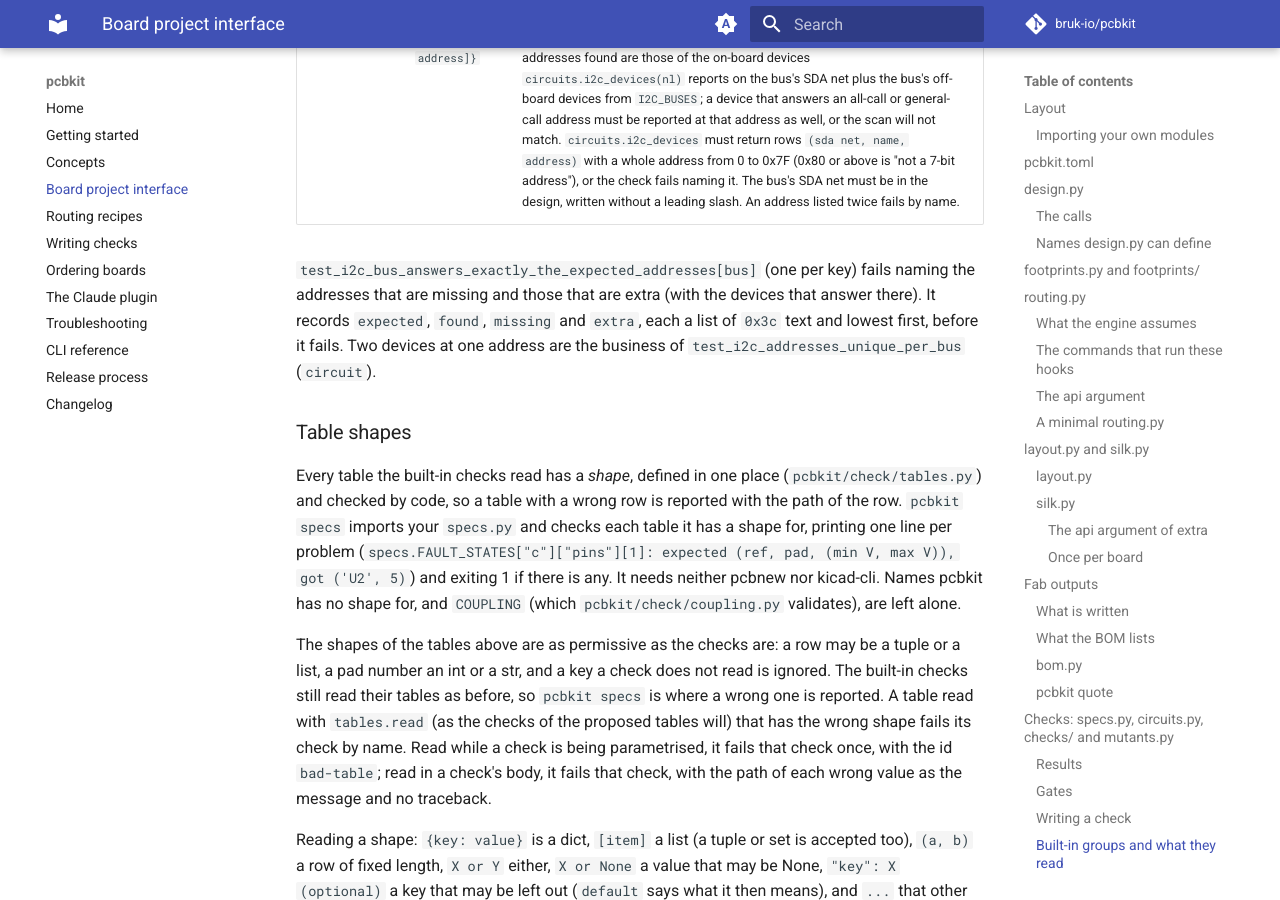
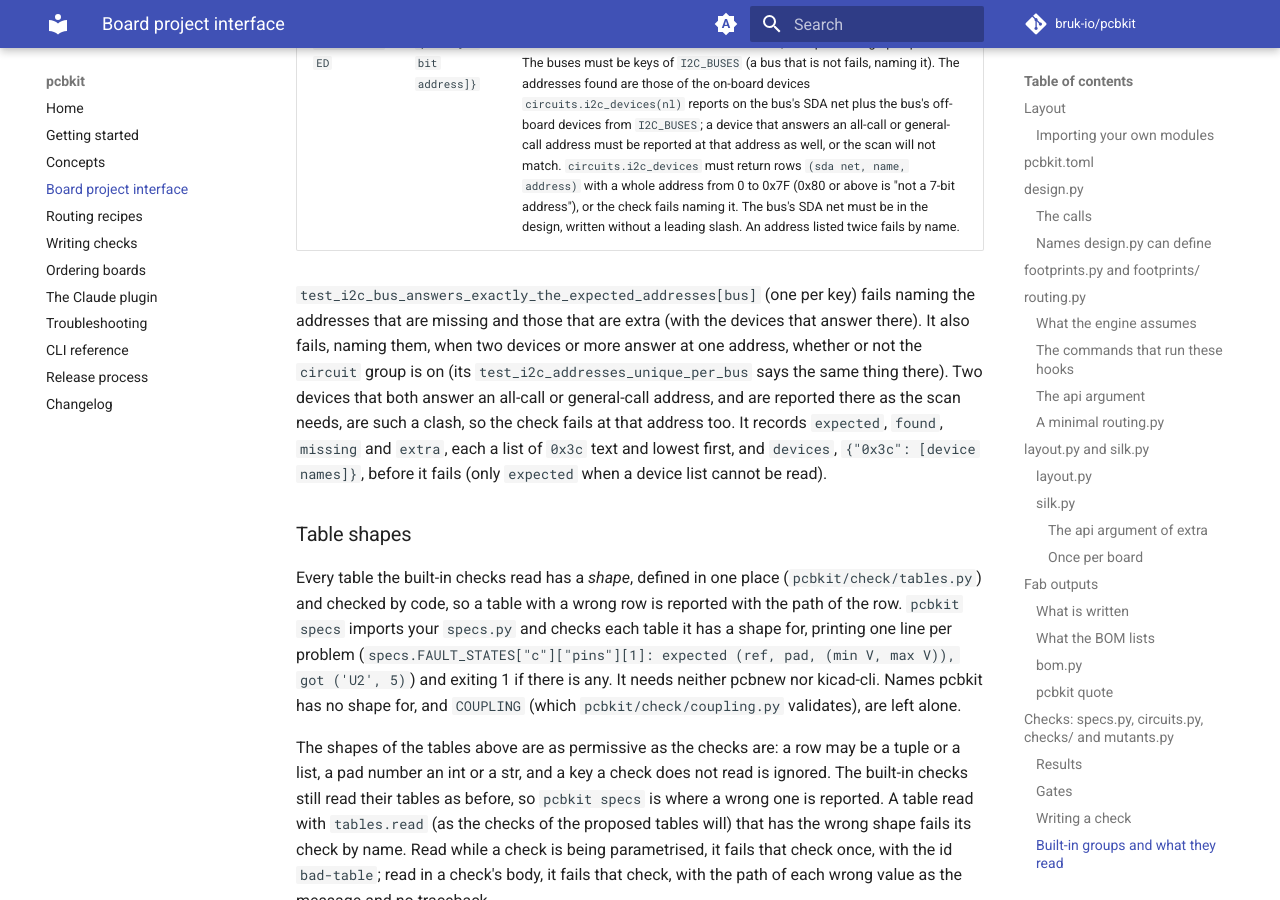
Before and after one commit to bruk-io/pcbkit, an MkDocs documentation site: the page built from docs/project-interface.md, in a window 1280 px wide and 900 px high, scrolled down 29489 px. Built offline with MkDocs 1.6.1 and Material for MkDocs 9.7.7, drawn with Linux system fonts in a browser that asks for light colours; comment, search, counter and statistics services are not loaded; the version menu is left out; some of the changed text lies outside the part shown.

Commit message:
Docs: port map and bus scan records and clashes; changelog line for report shortening (L3, L4, L8)
Co-Authored-By: Claude Opus 5.5 <noreply@anthropic.com>
Claude-Session: https://claude.ai/code/session_01THvm9tvPWHJYgds7ZBy65b

```diff
--- a/docs/project-interface.md
+++ b/docs/project-interface.md
@@ -953,9 +953,10 @@ netlist, at the `sch` gate:
 
 `test_port_pins_carry_their_nets[ref]` (one per key) fails naming each pad that carries
 another net than its row, each listed pad the part does not have, and each wired pad of a
-connector the row leaves out; it records `pins`, `{pad: net or None}` for the listed pads
-(`None` for a pad the part does not have), before it fails, also when the part is not in
-the design.
+connector the row leaves out. Before it fails it records `pins`, `{pad: net or None}` for
+the listed pads the part has (`None`: the pad is unwired), and `not pads`, the listed pads
+the part does not have, when there are any; for a part that is not in the design it
+records `pins` as `null`.
 `test_every_connector_is_in_the_port_map` fails naming each connector that is not a key;
 it records `port map`, every connector of the design as `{ref: {pad: net or None}}`,
 before it fails. A pad the schematic leaves unwired (KiCad's `unconnected-(...)` net, or
@@ -1015,9 +1016,13 @@ name and `{}` says "none here"). It runs on the netlist and `circuits.i2c_device
 
 `test_i2c_bus_answers_exactly_the_expected_addresses[bus]` (one per key) fails naming the
 addresses that are missing and those that are extra (with the devices that answer
-there). It records `expected`, `found`, `missing` and `extra`, each a list of `0x3c` text
-and lowest first, before it fails. Two devices at one address are the business of
-`test_i2c_addresses_unique_per_bus` (`circuit`).
+there). It also fails, naming them, when two devices or more answer at one address,
+whether or not the `circuit` group is on (its `test_i2c_addresses_unique_per_bus` says the
+same thing there). Two devices that both answer an all-call or general-call address, and
+are reported there as the scan needs, are such a clash, so the check fails at that
+address too. It records `expected`, `found`, `missing` and `extra`, each a list of `0x3c`
+text and lowest first, and `devices`, `{"0x3c": [device names]}`, before it fails (only
+`expected` when a device list cannot be read).
 
 ### Table shapes
 
```
Also changed, not shown: CHANGELOG.md (+7 -0 lines).
